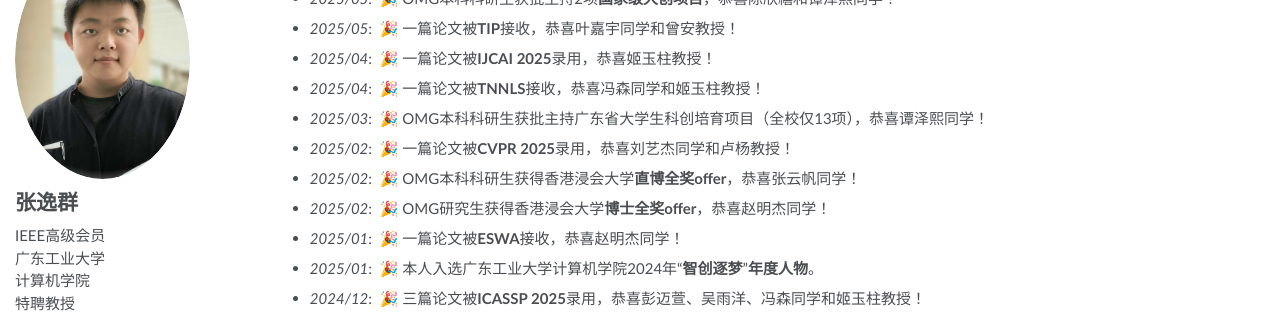
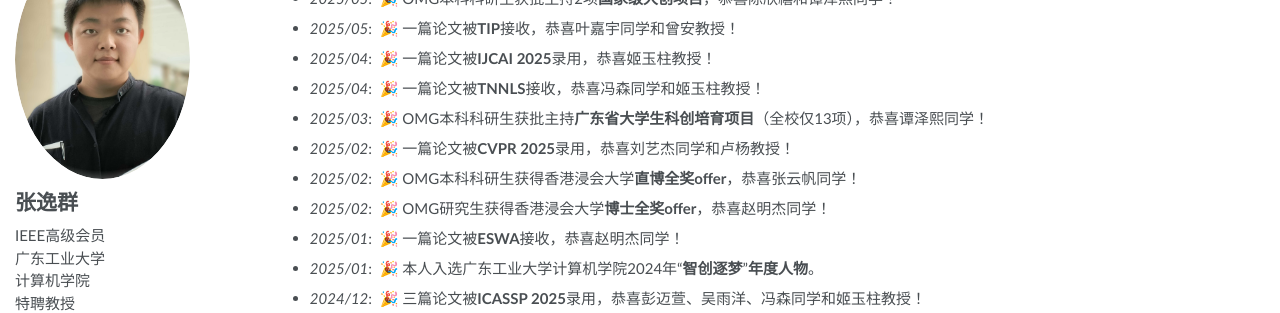
Before and after one commit to yqzhang-Zz/zh-news, a Jekyll site: the page built from _pages/about.md, in a window 1280 px wide and 900 px high, scrolled down 1168 px. Shown: the part 151-464 px from the top of the window. Built offline with Jekyll 4.4.1, drawn with Linux system fonts in a browser that asks for light colours; some web fonts are replaced; a script that is not in the unit is left out; comment, search, counter and statistics services are not loaded.

```diff
--- a/_pages/about.md
+++ b/_pages/about.md
@@ -54,7 +54,7 @@ redirect_from:
 - *2025/05*: &nbsp;🎉 一篇论文被**TIP**接收，恭喜叶嘉宇同学和曾安教授！
 - *2025/04*: &nbsp;🎉 一篇论文被**IJCAI 2025**录用，恭喜姬玉柱教授！
 - *2025/04*: &nbsp;🎉 一篇论文被**TNNLS**接收，恭喜冯森同学和姬玉柱教授！
-- *2025/03*: &nbsp;🎉 OMG本科科研生获批主持广东省大学生科创培育项目（全校仅13项），恭喜谭泽熙同学！
+- *2025/03*: &nbsp;🎉 OMG本科科研生获批主持**广东省大学生科创培育项目**（全校仅13项），恭喜谭泽熙同学！
 - *2025/02*: &nbsp;🎉 一篇论文被**CVPR 2025**录用，恭喜刘艺杰同学和卢杨教授！
 - *2025/02*: &nbsp;🎉 OMG本科科研生获得香港浸会大学**直博全奖offer**，恭喜张云帆同学！
 - *2025/02*: &nbsp;🎉 OMG研究生获得香港浸会大学**博士全奖offer**，恭喜赵明杰同学！
```
